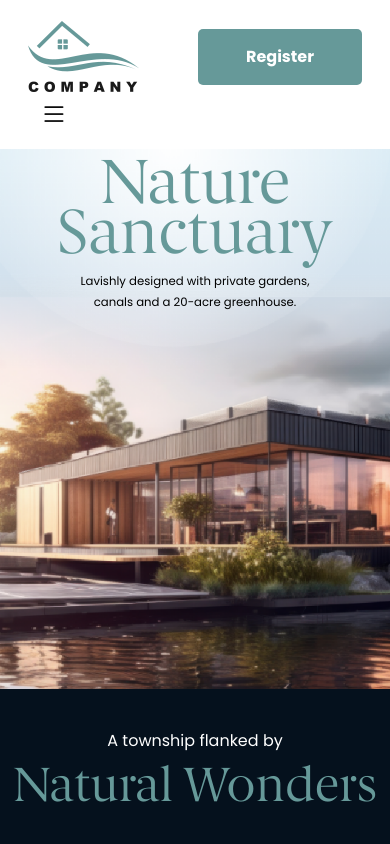
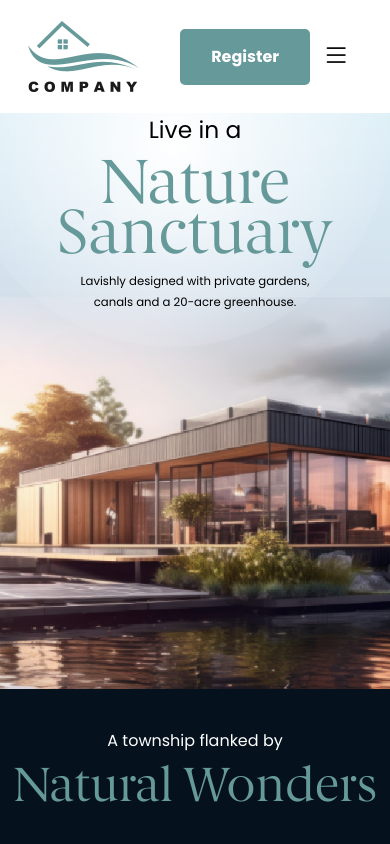
Before and after one commit to yanlingca/ds-fe-technical-assessment-2024, a React (Create React App) app: page / in a window 390 px wide. Shown: the top 844 px of the page. Built offline with nearby package versions, Linux system fonts and the light colour scheme.

Commit message:
resolve display issues after testing on mobile
1. nav toggle button position
2. narrow footer info

```diff
--- a/src/assets/style/footer.css
+++ b/src/assets/style/footer.css
@@ -4,6 +4,7 @@
     font-family: 'Poppins', Courier, monospace;;
     color: var(--primary-color);
     font-size: 75%;
+    padding: 0px;
 }
 .footer .footer-col{
     height: auto;
@@ -37,7 +38,7 @@
     .footer-col .p-3 {
         /* Keep the content in center */
         width: 100%;
-        max-width: 50%;
+        max-width: 70%;
         margin: 0 auto;
       }
 }
--- a/src/assets/style/header.css
+++ b/src/assets/style/header.css
@@ -33,11 +33,11 @@
 @media (max-width: 576px) {
     /* Register Button */
     .navbar .primary-btn {
-        width: 164px;
+        width: 130px;
         height: 56px;
     }
     .nav-item {
         padding-left: 40px;
-        background-color: #9a5d5d;
+        background-color: #eaeaea;
     }
 }
```
